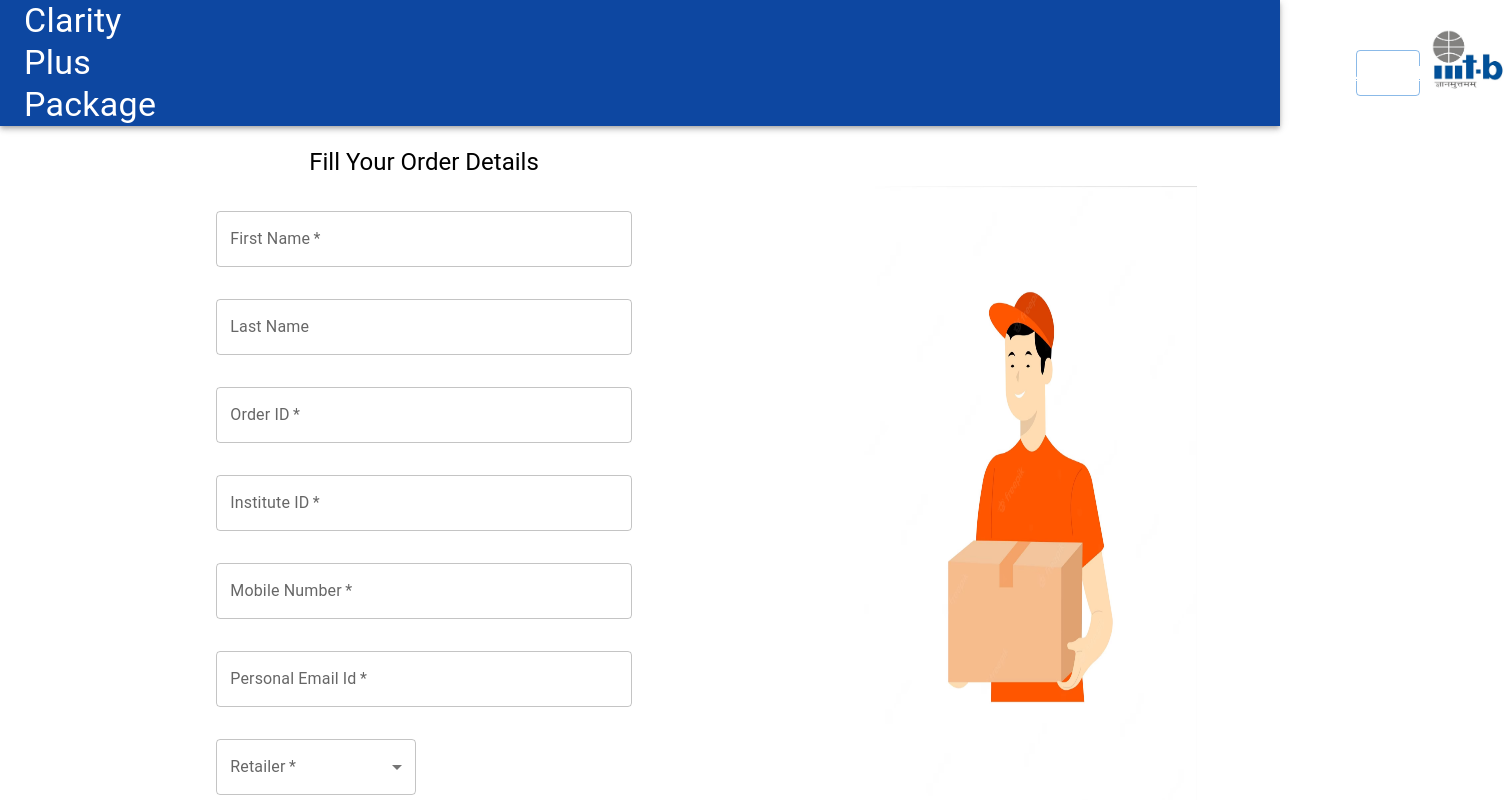
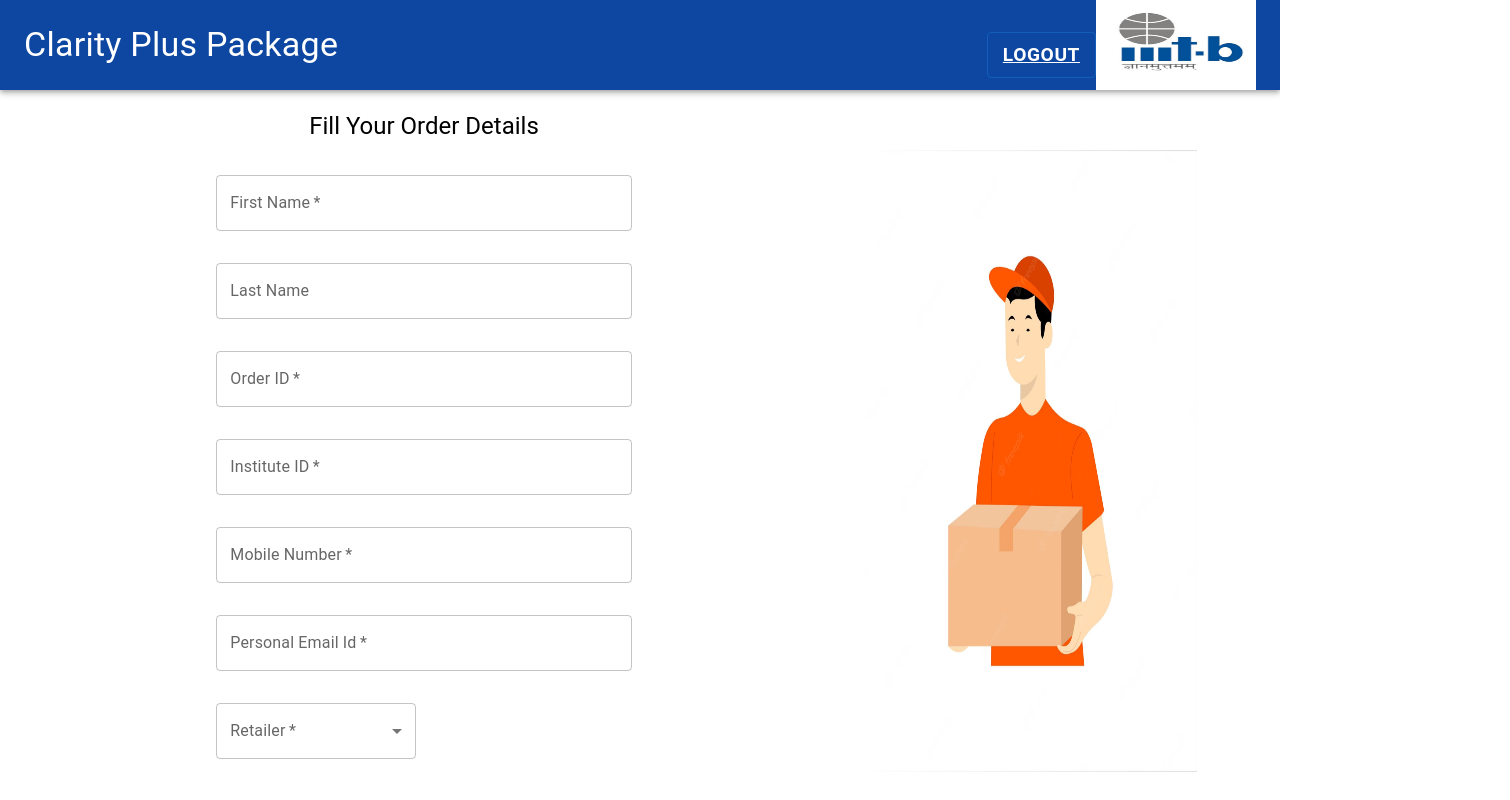
Before and after one commit to yashadayal/ClarityPlusBackend, a React (Create React App) app in the folder Frontend/: page /userformpage in a window 1280 px wide. Shown: the top 800 px of the page, 1510 px wide, since content can reach past the window. Built offline with nearby package versions, Linux system fonts and the light colour scheme.

Commit message:
Minor Changes

```diff
--- a/Frontend/src/components/GuardLandingPage.js
+++ b/Frontend/src/components/GuardLandingPage.js
@@ -7,7 +7,7 @@ const GuardLandingPage =() =>
     return(
         <>
         <GuardDashboard/>
-        <img src={imgPath} style={{ display: "block", margin: "auto", width: "100%", textAlign: "center", verticalAlign: "middle"}} />
+        <img src={imgPath} style={{ display: "block", margin: "auto",width:"100%", textAlign: "center", verticalAlign: "middle"}} />
 
         </>
     )
--- a/Frontend/src/components/UserFormPage.js
+++ b/Frontend/src/components/UserFormPage.js
@@ -6,11 +6,14 @@ import {
   Grid,
   Paper,
   Typography,
+  AppBar,
+  Toolbar,
   FormControl,
 } from "@mui/material";
 import InputLabel from "@mui/material/InputLabel";
 import MenuItem from "@mui/material/MenuItem";
 import imgPath from "./Images/service-fast-delivery-parcels-vector-illustration-express-delivery-courier-service-smiling-man-courier-orange-uniform-with-box-his-hands-flat-style-eps-10_669518-23.avif";
+import imgPath1 from "./Images/unnamed.jpg"
 import Select from "@mui/material/Select";
 import Header from "./Header";
 import axios from "axios";
@@ -130,9 +133,39 @@ const UserFormPage = () => {
 
   return (
     <>
-      <Header />
+      {/* <Header /> */}
+       <Box sx={{ flexGrow: 1 }}>
+        <AppBar position="static" sx={{backgroundColor:'#0d47a1'}}>
+          <Toolbar >
+          {/* <a href="https://www.iiitb.ac.in/" style={{ textDecoration: 'none',color: 'white'}}> */}
+            <Typography variant="h4" component="div" sx={{ flexGrow: 1, textDecoration: 'none',
+        '&:hover': {
+          textDecoration: 'underline',}}}>
+              Clarity Plus Package
+            </Typography>
+            <Button
+              variant="outlined"
+              sx={{
+              fontWeight: 700,
+              color: 'white',
+              textDecoration: 'underline',
+              fontSize: '1.2rem',
+              marginTop:{ xs: '20px', sm: '20px' },
+              marginLeft: { xs: '1200px', sm: '20px' }}} href="/">
+              Logout
+            </Button>
+            <img
+              src= {imgPath1}
+              style={{ width: 160, height: 90, marginLeft: 'auto' }}
+            />
+          </Toolbar>
+        </AppBar>
+      </Box>
+
+
+
       <Grid container spacing={2}>
-        <Grid item xs={8}>
+        <Grid item xs={8} >
             <Typography
               variant="h5"
               sx={{
```
